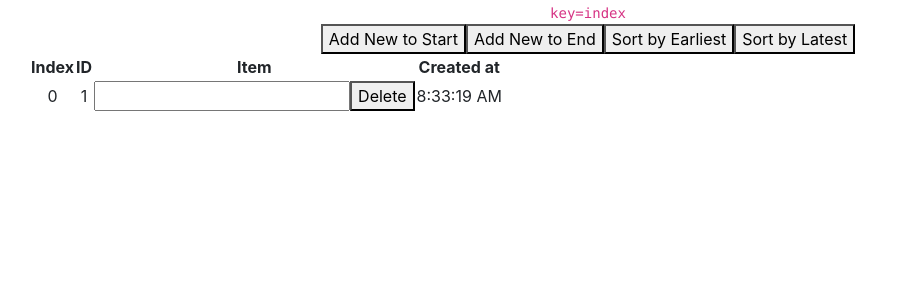
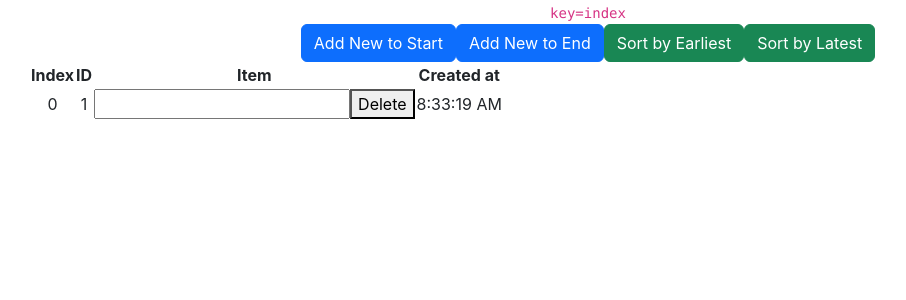
Before and after one commit to Phadoo131/react-tutorial-v2, a React (Create React App) app: page / in a window 1280 px wide. Shown: the top 300 px of the page, without its empty margins (52-958 px from the left). Built offline with nearby package versions, Linux system fonts and the light colour scheme.

Commit message:
New Bootstrap

```diff
--- a/src/components/TodoList.jsx
+++ b/src/components/TodoList.jsx
@@ -61,10 +61,10 @@ const ToDoList = () => {
     <div className="container">
       <code>key=index</code>
       <br />
-      <button onClick={addToStart}>Add New to Start</button>
-      <button onClick={addToEnd}>Add New to End</button>
-      <button onClick={sortByEarliest}>Sort by Earliest</button>
-      <button onClick={sortByLatest}>Sort by Latest</button>
+      <button onClick={addToStart} className="btn btn-primary">Add New to Start</button>
+      <button onClick={addToEnd} className="btn btn-primary">Add New to End</button>
+      <button onClick={sortByEarliest} className="btn btn-success">Sort by Earliest</button>
+      <button onClick={sortByLatest} className="btn btn-success">Sort by Latest</button>
       <table>
         <thead>
         <tr>
```
